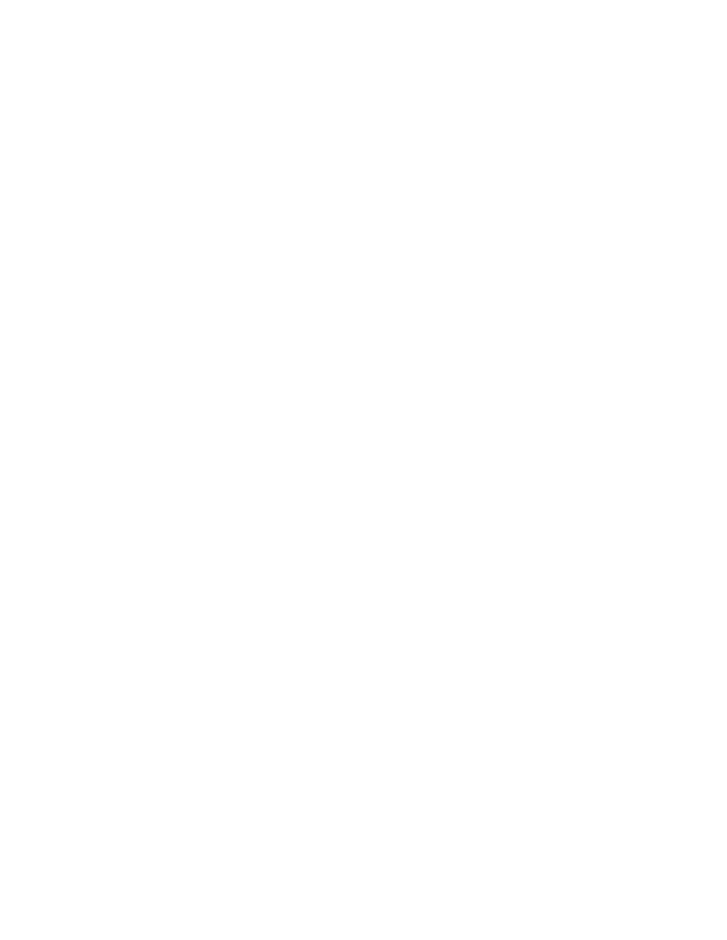
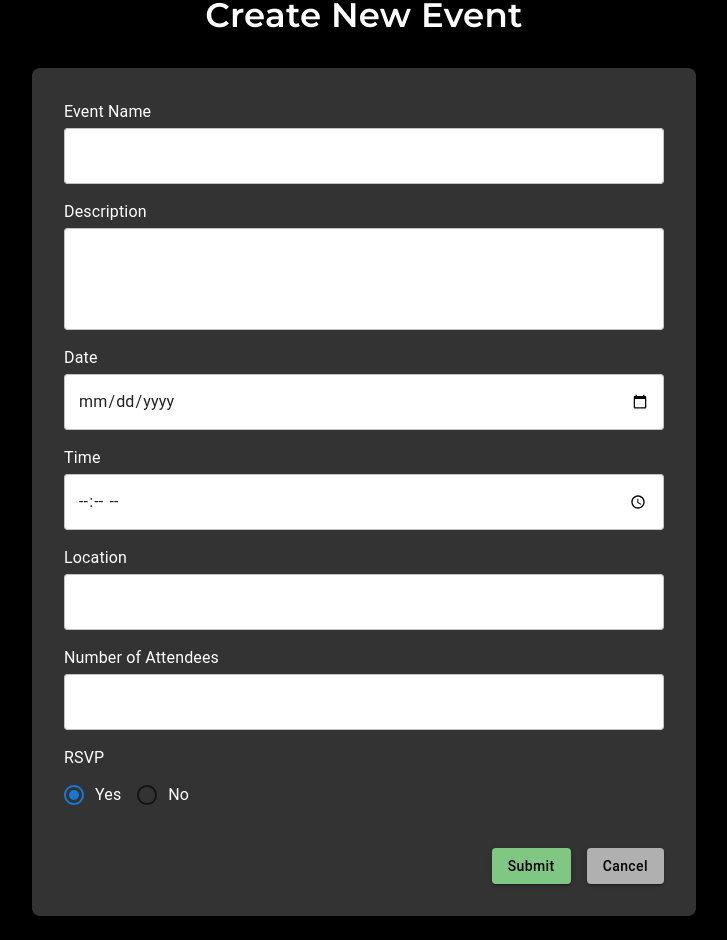
Before and after one commit to RaihanaMuiza/Event-Management-System, a React (Create React App) app: page /create-event in a window 1280 px wide. Before the commit this address had no page. Shown: the part 94-1034 px from the top of the page, without its empty margins (276-1003 px from the left). Before the commit the page ends 800 px from the top, so only its background shows below. Built offline with nearby package versions, Linux system fonts and the light colour scheme.

Commit message:
Create Events page

```diff
--- a/src/App.js
+++ b/src/App.js
@@ -3,6 +3,7 @@ import LandingPage from './pages/LandingPage';
 import { BrowserRouter as Router, Routes, Route } from 'react-router-dom';
 import Dashboard from './pages/Dashboard';
 import EventDetails from "./pages/EventDetails";
+import CreateEvent from "./pages/CreateEvent";
 
 function App() {
   return (
@@ -11,6 +12,7 @@ function App() {
         <Route path="/" element={<LandingPage />} />
         <Route path="/dashboard" element={<Dashboard />} />
         <Route path="/event-details" element={<EventDetails />} />
+        <Route path="/create-event" element={<CreateEvent />} />
       </Routes>
     </Router>
   );
--- /dev/null
+++ b/src/pages/CreateEvent.js
@@ -0,0 +1,228 @@
+// src/pages/CreateEvent.js
+import React, { useState } from "react";
+import {
+  Box,
+  Typography,
+  TextField,
+  Button,
+  Grid,
+  RadioGroup,
+  Radio,
+  FormControlLabel,
+  Snackbar,
+  Alert,
+} from "@mui/material";
+import Header from "../components/Header";
+import axios from "axios";
+import { useNavigate } from "react-router-dom";
+
+const CreateEvent = () => {
+  const navigate = useNavigate();
+  const [formData, setFormData] = useState({
+    name: "",
+    description: "",
+    date: "",
+    time: "",
+    location: "",
+    attendees: "",
+    rsvp: "Yes",
+  });
+
+  const [errors, setErrors] = useState({});
+  const [successOpen, setSuccessOpen] = useState(false);
+  const [errorOpen, setErrorOpen] = useState(false);
+
+  const handleChange = (e) => {
+    const { name, value } = e.target;
+    setFormData({ ...formData, [name]: value });
+
+    if (errors[name]) {
+        setErrors((prevErrors) => ({ ...prevErrors, [name]: "" }));
+    }
+  };
+
+  const validate = () => {
+    const newErrors = {};
+    if (!formData.name) newErrors.name = "Event name is required";
+    if (!formData.description) newErrors.description = "Description is required";
+    if (!formData.location) newErrors.location = "Location is required";
+    return newErrors;
+  };
+
+  const handleSubmit = async () => {
+    const validationErrors = validate();
+    if (Object.keys(validationErrors).length > 0) {
+      setErrors(validationErrors);
+      return;
+    }
+    try {
+      await axios.post("/mock-api/eventDetails.json", formData); // mock write simulation
+      setSuccessOpen(true);
+      setTimeout(() => navigate("/event-details"), 2000);
+    } catch (err) {
+      setErrorOpen(true);
+    }
+  };
+
+  const handleCancel = () => {
+    setFormData({
+      name: "",
+      description: "",
+      date: "",
+      time: "",
+      location: "",
+      attendees: "",
+      rsvp: "Yes",
+    });
+    setErrors({});
+  };
+
+  return (
+    <Box sx={{ backgroundColor: "#000", minHeight: "100vh", p: 3, color: "#fff" }}>
+      <Header />
+
+      <Typography
+        variant="h4"
+        sx={{ textAlign: "center", mt: 8, mb: 4, fontWeight: 600, fontFamily: "'Montserrat', sans-serif" }}
+      >
+        Create New Event
+      </Typography>
+
+      <Box
+        sx={{
+          backgroundColor: "rgba(255, 255, 255, 0.2)",
+          padding: 4,
+          borderRadius: 2,
+          maxWidth: 600,
+          mx: "auto",
+          color: "#fff",
+        }}
+      >
+        <Grid container spacing={2} direction="column">
+          <Grid item>
+            <Typography sx={{ mb: 0.5 }}>Event Name</Typography>
+            <TextField
+              fullWidth
+              name="name"
+              value={formData.name}
+              onChange={handleChange}
+              error={!!errors.name}
+              helperText={errors.name}
+              sx={{ backgroundColor: "#fff", borderRadius: 1 }}
+            />
+          </Grid>
+
+          <Grid item>
+            <Typography sx={{ mb: 0.5 }}>Description</Typography>
+            <TextField
+              fullWidth
+              name="description"
+              multiline
+              rows={3}
+              value={formData.description}
+              onChange={handleChange}
+              error={!!errors.description}
+              helperText={errors.description}
+              sx={{ backgroundColor: "#fff", borderRadius: 1 }}
+            />
+          </Grid>
+
+          <Grid item>
+            <Typography sx={{ mb: 0.5 }}>Date</Typography>
+            <TextField
+              fullWidth
+              name="date"
+              type="date"
+              InputLabelProps={{ shrink: true }}
+              value={formData.date}
+              onChange={handleChange}
+              sx={{ backgroundColor: "#fff", borderRadius: 1 }}
+            />
+          </Grid>
+
+          <Grid item>
+            <Typography sx={{ mb: 0.5 }}>Time</Typography>
+            <TextField
+              fullWidth
+              name="time"
+              type="time"
+              InputLabelProps={{ shrink: true }}
+              value={formData.time}
+              onChange={handleChange}
+              sx={{ backgroundColor: "#fff", borderRadius: 1 }}
+            />
+          </Grid>
+
+          <Grid item>
+            <Typography sx={{ mb: 0.5 }}>Location</Typography>
+            <TextField
+              fullWidth
+              name="location"
+              value={formData.location}
+              onChange={handleChange}
+              error={!!errors.location}
+              helperText={errors.location}
+              sx={{ backgroundColor: "#fff", borderRadius: 1 }}
+            />
+          </Grid>
+
+          <Grid item>
+            <Typography sx={{ mb: 0.5 }}>Number of Attendees</Typography>
+            <TextField
+              fullWidth
+              name="attendees"
+              type="number"
+              value={formData.attendees}
+              onChange={handleChange}
+              sx={{ backgroundColor: "#fff", borderRadius: 1 }}
+            />
+          </Grid>
+
+          <Grid item>
+            <Typography sx={{ mb: 0.5 }}>RSVP</Typography>
+            <RadioGroup
+              row
+              name="rsvp"
+              value={formData.rsvp}
+              onChange={handleChange}
+            >
+              <FormControlLabel value="Yes" control={<Radio />} label="Yes" />
+              <FormControlLabel value="No" control={<Radio />} label="No" />
+            </RadioGroup>
+          </Grid>
+
+          <Grid item sx={{ display: "flex", justifyContent: "flex-end", gap: 2, mt: 2 }}>
+            <Button
+              variant="contained"
+              onClick={handleSubmit}
+              sx={{ backgroundColor: "#81c784", color: "#000", textTransform: "none", height: 36 }}
+            >
+              Submit
+            </Button>
+            <Button
+              variant="contained"
+              onClick={handleCancel}
+              sx={{ backgroundColor: "#b0b0b0", color: "#000", textTransform: "none", height: 36 }}
+            >
+              Cancel
+            </Button>
+          </Grid>
+        </Grid>
+      </Box>
+
+      <Snackbar open={successOpen} autoHideDuration={2000} onClose={() => setSuccessOpen(false)}>
+        <Alert severity="success" sx={{ width: "100%" }}>
+          Event details are saved successfully
+        </Alert>
+      </Snackbar>
+
+      <Snackbar open={errorOpen} autoHideDuration={2000} onClose={() => setErrorOpen(false)}>
+        <Alert severity="error" sx={{ width: "100%" }}>
+          Sorry. Cannot save the event details
+        </Alert>
+      </Snackbar>
+    </Box>
+  );
+};
+
+export default CreateEvent;
--- a/src/pages/EventDetails.js
+++ b/src/pages/EventDetails.js
@@ -19,16 +19,16 @@ import DeleteIcon from "@mui/icons-material/Delete";
 import SearchIcon from "@mui/icons-material/Search";
 import AddIcon from "@mui/icons-material/Add";
 import { useDispatch, useSelector } from "react-redux";
-import { fetchEventDetails } from "../components/eventDetailsSlice"; // 1️⃣
+import { fetchEventDetails } from "../components/eventDetailsSlice";
 
 const EventDetails = () => {
   const dispatch = useDispatch();
-  const { data } = useSelector((state) => state.eventDetails); // 2️⃣
+  const { data } = useSelector((state) => state.eventDetails);
   const [expandedCard, setExpandedCard] = useState(null);
   const [searchText, setSearchText] = useState("");
 
   useEffect(() => {
-    dispatch(fetchEventDetails()); // 3️⃣
+    dispatch(fetchEventDetails());
   }, [dispatch]);
 
   const filteredEvents = data.filter((event) =>
@@ -205,10 +205,10 @@ const EventDetails = () => {
             right: 24,
             backgroundColor: "#fff",
             color: "#000",
-            borderRadius: "10px", // Slightly rounded square
+            borderRadius: "10px",
             width: 56,
             height: 56,
-            minHeight: "unset", // Prevents it from forcing circular height
+            minHeight: "unset",
             boxShadow: "0 4px 10px rgba(0,0,0,0.2)",
             "&:hover": {
               backgroundColor: "#eee",
```
